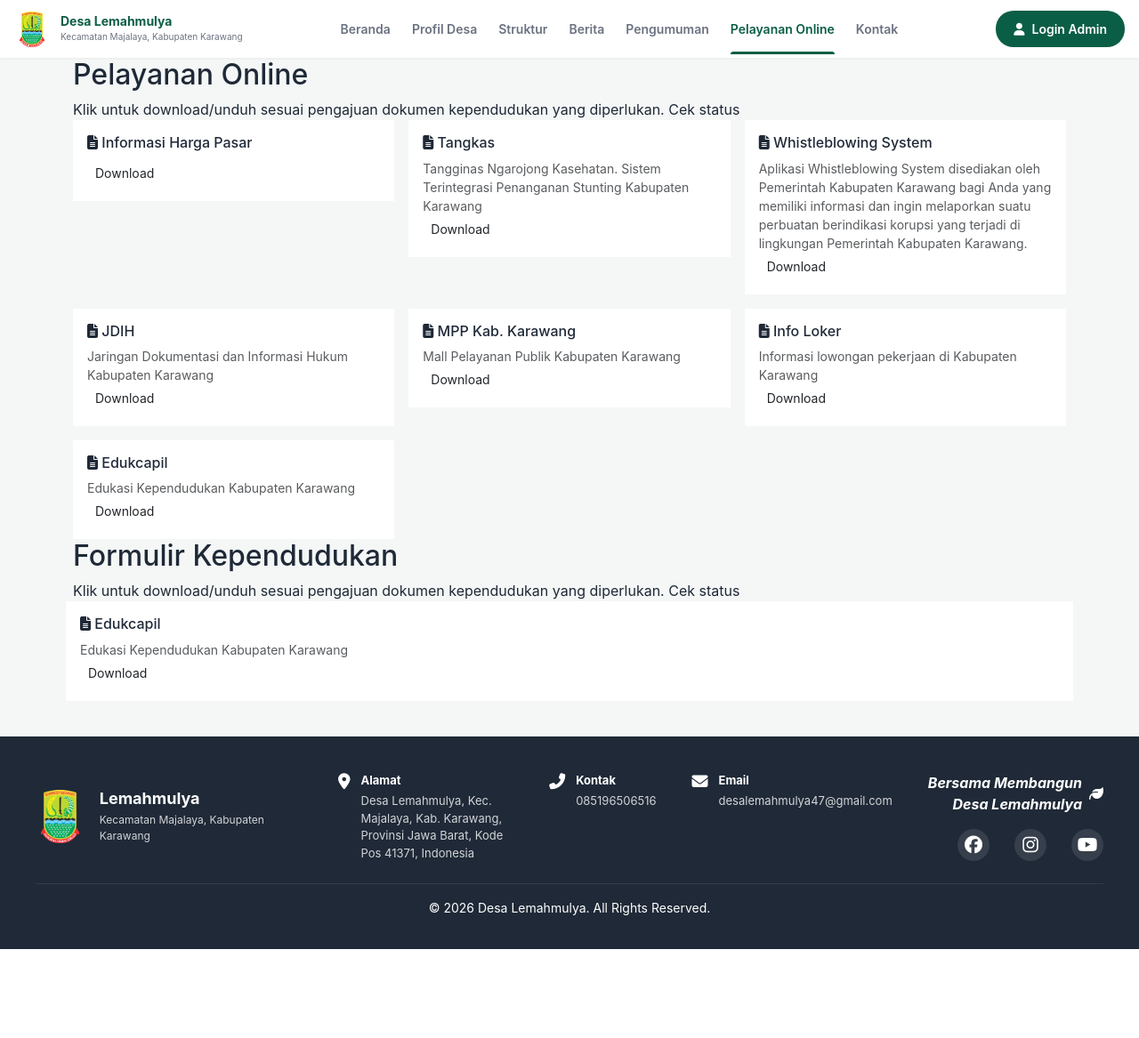
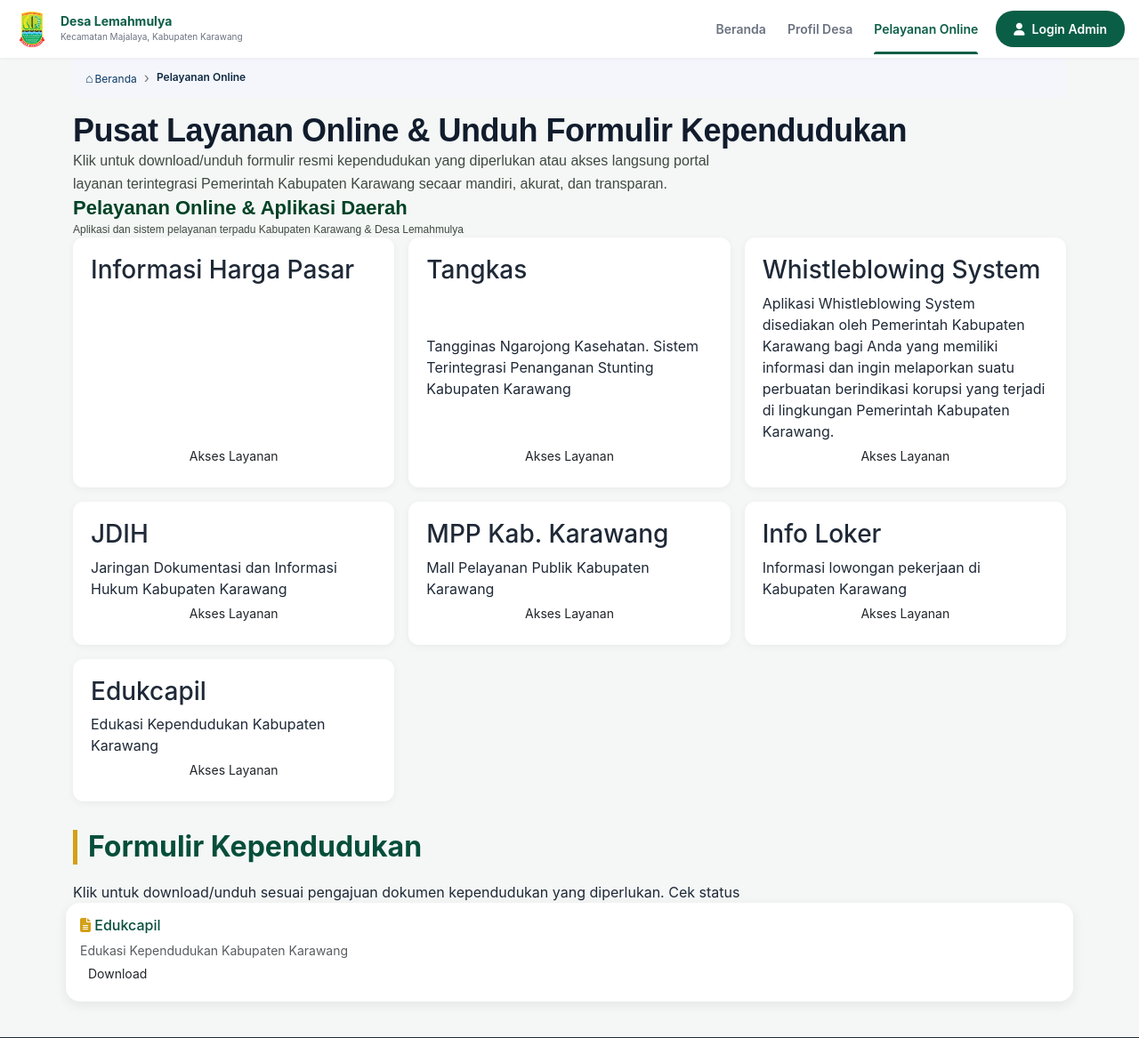
Before and after one commit to desalemahmulya47/website_profil_desa, a PHP site: page /masyarakat/layanan.php in a window 1280 px wide. Shown: the top 1167 px of the page at 89% size. Before the commit the page ends 1067 px from the top, so only its background shows below. Run offline with PHP 8.4, Linux system fonts and the light colour scheme; data comes from the database, SQL or seed files in the repository; data that the repository does not hold is empty.

Commit message:
fix bugs

```diff
--- a/assets/css/global.css
+++ b/assets/css/global.css
@@ -1,10 +1,11 @@
 /* Reset & Base Styles */
 * { margin: 0; padding: 0; box-sizing: border-box; font-family: 'Inter', sans-serif; -webkit-tap-highlight-color: transparent; }
-:root { --primary-color: #0b5e46; --primary-light: #e8f5e9; --text-dark: #1f2937; --text-muted: #6b7280; --border-color: #f3f4f6; --bg-color: #f4f7f6; --white: #ffffff; }
+:root { --primary-color: #0b5e46; --primary-light: #e8f5e9; --text-dark: #1f2937; --text-muted: #6b7280; --border-color: #f3f4f6; --bg-color: #f4f7f6; --white: #ffffff; --h:#064e3b; --e:#059669; --g:#d4a017; }
 html { height: 100%; }
 body { background-color: var(--bg-color); color: var(--text-dark); padding-bottom: 70px; min-height:100vh; }
 a { text-decoration: none; color: inherit; }
 p { margin: 0; }
+.judul{color:var(--h);font-weight:700;border-left:5px solid var(--g);padding-left:12px;margin:2rem 0 1.2rem}
 
 /* Utility Classes */
 .desktop-only { display: none !important; }
@@ -51,6 +52,9 @@ p { margin: 0; }
 .sidebar-footer { padding: 24px; padding-bottom: 40px; }
 .btn-whatsapp { width: 100%; padding: 14px; background-color: #25D366; color: var(--white); border: none; border-radius: 25px; font-size: 15px; font-weight: 600; display: flex; justify-content: center; align-items: center; gap: 10px; cursor: pointer; }
 
+.desktop-nav { margin-left: auto; }
+.desktop-only-flex { display: flex !important; }
+
 /* --- Desktop Styles --- */
 @media (min-width: 992px) {
     .mobile-only { display: none !important; }
@@ -66,7 +70,7 @@ p { margin: 0; }
     .desktop-nav a { font-size: 14px; font-weight: 600; color: var(--text-muted); transition: color 0.2s; position: relative; }
     .desktop-nav a:hover, .desktop-nav a.active { color: var(--primary-color); }
     .desktop-nav a.active::after { content: ''; position: absolute; bottom: -18px; left: 0; width: 100%; height: 3px; background-color: var(--primary-color); border-radius: 3px 3px 0 0; }
-    .header-right { align-items: center; gap: 16px; }
+    .header-right { align-items: center; gap: 16px; margin-left: 20px; }
     .btn-icon { background: var(--bg-color); border: none; width: 40px; height: 40px; border-radius: 50%; display: flex; align-items: center; justify-content: center; color: var(--text-dark); cursor: pointer; }
     .btn-login { background-color: var(--primary-color); color: var(--white); border: none; padding: 10px 20px; border-radius: 20px; font-size: 14px; font-weight: 600; display: flex; align-items: center; gap: 8px; cursor: pointer; }
 
--- a/assets/css/index.css
+++ b/assets/css/index.css
@@ -54,6 +54,10 @@
 .ann-date { font-size: 10px; color: var(--text-muted); margin-bottom: 4px; display: block; }
 .ann-content h5 { font-size: 13px; font-weight: 600; color: var(--primary-color); line-height: 1.4; }
 
+/* Pengaduan */
+.fab-aduan{position:fixed;right:20px;bottom:80px;z-index:99;background:var(--e);color:#fff;padding:.7rem 1.2rem;border-radius:14px;text-decoration:none;box-shadow:0 4px 14px rgba(0,0,0,.3)}
+.fab-aduan:hover{background:var(--h);color:#fff}
+
 /* --- Desktop Overrides --- */
 @media (min-width: 992px) {
     /* Hero Desktop */
--- /dev/null
+++ b/assets/css/layanan.css
@@ -0,0 +1,109 @@
+.breadcrumb {
+    display: flex;
+    align-items: center;
+    gap: 8px;
+    padding: 10px 14px;
+    background: #f5f6fb;
+
+    font-family: Arial, sans-serif;
+    font-size: 12px;
+    color: #0d3b66;
+}
+
+.breadcrumb a {
+    color: #0d3b66;
+    text-decoration: none;
+}
+
+.breadcrumb a:hover {
+    color: #006e2d;
+}
+
+.separator {
+    color: #7a7a7a;
+    font-size: 16px;
+}
+
+.current {
+    color: #102a43;
+    font-weight: 600;
+}
+
+.home-icon {
+    font-size: 14px;
+    margin-right: 2px;
+}
+
+/* Judul */
+.service-title {
+    margin: 0;
+    color: #111c2d;
+    font-family: Arial, sans-serif;
+    font-size: 36px;
+    font-weight: 700;
+    line-height: 1.2;
+    letter-spacing: -0.5px;
+}
+
+/* Deskripsi */
+.service-description {
+    margin: 0;
+    max-width: 750px;
+    color: #404941;
+    font-family: Arial, sans-serif;
+    font-size: 16px;
+    font-weight: 400;
+    line-height: 1.6;
+}
+
+/* MOBILE */
+#app-service-grid {
+    display: grid;
+    grid-template-columns: 1fr;
+    gap: 16px;
+}
+
+.service-card {
+    background: #fff;
+    padding: 20px;
+    border-radius: 12px;
+    box-shadow: 0 2px 8px rgba(0, 0, 0, 0.05);
+
+    display: flex;
+    flex-direction: column;
+    justify-content: space-between;
+
+    transition: 0.2s ease;
+}
+
+.service-card:hover {
+    box-shadow: 0 5px 15px rgba(0, 0, 0, 0.1);
+}
+
+.section-title {
+    margin: 0;
+    color: #004225;
+    font-family: "Plus Jakarta Sans", Arial, sans-serif;
+    font-size: 18px;
+    font-weight: 700;
+    line-height: 26px;
+}
+
+.section-description {
+    margin: 0;
+    color: #404941;
+    font-family: "Plus Jakarta Sans", Arial, sans-serif;
+    font-size: 12px;
+    line-height: 18px;
+}
+
+/* DESKTOP */
+@media (min-width: 769px) {
+    #app-service-grid {
+        grid-template-columns: repeat(3, 1fr);
+    }
+    .section-title {
+        font-size: 22px;
+        line-height: 30px;
+    }
+}
--- a/assets/css/profil.css
+++ b/assets/css/profil.css
@@ -1,3 +1,5 @@
+.img-sejarah { border-radius: 20px; margin-top: 20px; }
+
 /* --- Hero Profil --- */
 .hero-profil { position: relative; height: 180px; overflow: hidden; background-color: var(--primary-color); }
 .hero-bg { position: absolute; top: 0; left: 0; width: 100%; height: 100%; z-index: -1; }
--- a/assets/css/style.css
+++ b/assets/css/style.css
@@ -16,7 +16,8 @@ body{background:#f8faf9;font-family:'Segoe UI',sans-serif}
 .side small{color:var(--g);padding:.5rem 1rem;display:block;margin-top:.5rem}
 @media print{.noprint{display:none!important}}
 .hero-img{height:78vh;object-fit:cover;background:#064e3b}.carousel-control-prev-icon,.carousel-control-next-icon{filter:drop-shadow(0 0 4px #000)}
-.fab-aduan{position:fixed;right:20px;bottom:80px;z-index:99;background:var(--e);color:#fff;padding:.7rem 1.2rem;border-radius:14px;text-decoration:none;box-shadow:0 4px 14px rgba(0,0,0,.3)}.fab-aduan:hover{background:var(--h);color:#fff}
+.fab-aduan{position:fixed;right:20px;bottom:80px;z-index:99;background:var(--e);color:#fff;padding:.7rem 1.2rem;border-radius:14px;text-decoration:none;box-shadow:0 4px 14px rgba(0,0,0,.3)}
+.fab-aduan:hover{background:var(--h);color:#fff}
 @media(max-width:768px){.hero-img{height:38vh}}
 @media (min-width: 992px) {
     .fab-aduan { bottom:50px; }
--- a/database/database.sql
+++ b/database/database.sql
@@ -21,7 +21,7 @@ CREATE TABLE pengaturan(k VARCHAR(50) PRIMARY KEY,v TEXT);
 CREATE TABLE log_aktivitas(id INT AUTO_INCREMENT PRIMARY KEY,user_id INT,aktivitas VARCHAR(100),waktu DATETIME DEFAULT CURRENT_TIMESTAMP);
 INSERT INTO roles(nama)VALUES('super_admin'),('admin_desa'),('kepala_desa'),('masyarakat');
 INSERT INTO users(nama,username,password,role_id)VALUES('Super Admin','admin','$6$OAhWEanLCackhTuJ$CQqMiTPJ3/rRK7jhSNcrLwtvDPWZtmvgPpWDUB8vPB3SP6dO8bhNCgw1lSt4.HKRKuLEn16VTOb5ZGIAQg4.k1',1),('Petugas Desa','petugas','$6$OAhWEanLCackhTuJ$CQqMiTPJ3/rRK7jhSNcrLwtvDPWZtmvgPpWDUB8vPB3SP6dO8bhNCgw1lSt4.HKRKuLEn16VTOb5ZGIAQg4.k1',2),('Kepala Desa','kades','$6$OAhWEanLCackhTuJ$CQqMiTPJ3/rRK7jhSNcrLwtvDPWZtmvgPpWDUB8vPB3SP6dO8bhNCgw1lSt4.HKRKuLEn16VTOb5ZGIAQg4.k1',3);
-INSERT INTO pengaturan VALUES('nama_desa','Lemahmulya'),('kecamatan','Majalaya'),('kabupaten','Karawang'),('provinsi','Jawa Barat'),('alamat','Desa Lemahmulya, Kec. Majalaya, Kab. Karawang, Provinsi Jawa Barat, Kode Pos 41371, Indonesia'),('telepon','085196506516'),('email','desalemahmulya47@gmail.com'),('maps','https://www.google.com/maps?q=Majalaya+Karawang&output=embed'),('facebook','https://web.facebook.com/groups/1191910710935259'),('instagram','https://www.instagram.com/lemahmulya_karawang/'),('youtube','https://youtube.com'),('stat_penduduk','11989'),('stat_kk','4137'),('stat_lk','6059'),('stat_pr','5930'),('stat_dusun','5'),('stat_rt','25'),('stat_rw','9');
+INSERT INTO pengaturan VALUES('nama_desa','Lemahmulya'),('kecamatan','Majalaya'),('kabupaten','Karawang'),('provinsi','Jawa Barat'),('alamat','Desa Lemahmulya, Kec. Majalaya, Kab. Karawang, Provinsi Jawa Barat, Kode Pos 41371, Indonesia'),('telepon','085196506516'),('email','desalemahmulya47@gmail.com'),('maps','https://www.google.com/maps?q=Majalaya+Karawang&output=embed'),('facebook','https://web.facebook.com/groups/1191910710935259'),('instagram','https://www.instagram.com/lemahmulya_karawang/'),('youtube','https://youtube.com'),('stat_penduduk','11989'),('stat_kk','4137'),('stat_lk','6059'),('stat_pr','5930'),('stat_dusun','5'),('stat_rt','34'),('stat_rw','9');
 INSERT INTO profil_desa(sejarah,visi,misi,geografis,batas,demografi)VALUES(
     'Pada awalnya Desa Lemahmulya merupakan suatu kampung yang bernama Kampung Gokgik atau Dusun Karangmulya yang merupakan bagian dari pemerintahan Desa Bengle Kecamatan Klari.
 
--- a/includes/header.php
+++ b/includes/header.php
@@ -8,7 +8,7 @@
 
         <link href="https://cdn.jsdelivr.net/npm/bootstrap@5.3.3/dist/css/bootstrap.min.css" rel="stylesheet">
         <link href="https://cdnjs.cloudflare.com/ajax/libs/font-awesome/6.5.1/css/all.min.css" rel="stylesheet">
-        <!-- <link href="<?=$root?>assets/css/style.css" rel="stylesheet"> -->
+        <link href="<?=$root?>assets/css/style.css" rel="stylesheet">
         <link href="<?=$root?>assets/css/global.css" rel="stylesheet">
         <link href="<?=$root?>assets/css/navbar.css" rel="stylesheet">
         <link href="<?=$root?>assets/css/<?=$file?>.css" rel="stylesheet">
--- a/includes/navbar.php
+++ b/includes/navbar.php
@@ -21,16 +21,11 @@ $page = $page ?? '';
     <nav class="desktop-nav desktop-only-flex">
         <a href="<?=$root?>index.php" class=<?= $page == 'beranda' ? 'active' : '' ?>>Beranda</a>
         <a href="<?=$root?>profil.php" class=<?= $page == 'profil' ? 'active' : '' ?>>Profil Desa</a>
-        <a href="<?=$root?>struktur.php" class=<?= $page == 'struktur' ? 'active' : '' ?>>Struktur</a>
-        <a href="<?=$root?>berita.php" class=<?= $page == 'berita' ? 'active' : '' ?>>Berita</a>
-        <a href="<?=$root?>pengumuman.php" class=<?= $page == 'pengumuman' ? 'active' : '' ?>>Pengumuman</a>
         <a href="<?=$root?>masyarakat/layanan.php" class=<?= $page == 'layanan' ? 'active' : '' ?>>Pelayanan Online</a>
-        <a href="<?=$root?>kontak.php" class=<?= $page == 'kontak' ? 'active' : '' ?>>Kontak</a>
     </nav>
 
     <div class="header-right desktop-only-flex">
-        <!-- <button class="btn-icon"><i class="fas fa-search"></i></button> -->
-         <a href="<?=$root?>login.php">
+        <a href="<?=$root?>login.php">
         <button class="btn-login"><i class="fas fa-user"></i> Login Admin</button>
         </a>
     </div>
@@ -66,6 +61,10 @@ $page = $page ?? '';
         <a href="<?=$root?>profil.php" class="sidebar-item">
             <i class="fas fa-user"></i>
             <span>Profil Desa</span>
+        </a>
+        <a href="<?=$root?>data-desa.php" class="sidebar-item">
+            <i class="fas fa-user"></i>
+            <span>Data Desa</span>
         </a>
         <a href="<?=$root?>struktur.php" class="sidebar-item">
             <i class="fas fa-users"></i>
@@ -113,7 +112,7 @@ $page = $page ?? '';
     </a>
     <a href="<?=$root?>berita.php" class="nav-item">
         <i class="fas fa-newspaper"></i>
-        <span>Berita</span>
+        <span>Layanan</span>
     </a>
     <a href="<?=$root?>menu.php" class="nav-item" id="bottomMenuBtn">
         <i class="fas fa-bars"></i>
--- a/masyarakat/layanan.php
+++ b/masyarakat/layanan.php
@@ -2,26 +2,34 @@
 $root='../';
 $title='Layanan';
 $page="layanan";
+$file="layanan";
 include '../includes/header.php';
 ?>
 
-<div class="container">
-    <h2 class="judul">Pelayanan Online</h2>
-    <p>Klik untuk download/unduh sesuai pengajuan dokumen kependudukan yang diperlukan. <a href="cek-status.php">Cek status</a></p>
-    <div class="row g-3">
-        <?php foreach(rows('SELECT * FROM layanan') as $l):?>
-            <div class="col-md-4">
-                <div class="card-desa bg-white p-3">
-                    <h6 class="text-hijau">
-                    <i class="fa fa-file-lines text-gold"></i>
-                    <?=e($l['nama'])?></h6>
-                    <p class="small text-muted"><?=e($l['deskripsi'])?></p>
-                    <a href="<?=e($l['link'])?>" class="btn btn-outline-hijau btn-sm" target="_blank">Download</a>
-                </div>
-            </div>
-        <?php endforeach;?>
+<main class="container">
+    <div class="breadcrumb">
+        <a href="<?=$root?>index.php"><span class="home-icon">⌂</span>Beranda</a>
+        <span class="separator">›</span>
+        <span class="current">Pelayanan Online</span>
     </div>
-</div>
+
+    <h2 class="service-title">Pusat Layanan Online &amp; Unduh Formulir Kependudukan</h2>
+    <p class="service-description">Klik untuk download/unduh formulir resmi kependudukan yang diperlukan atau akses langsung portal layanan terintegrasi Pemerintah Kabupaten Karawang secaar mandiri, akurat, dan transparan.</p>
+
+    <div>
+        <h2 class="section-title">Pelayanan Online &amp; Aplikasi Daerah</h2>
+        <p class="section-description">Aplikasi dan sistem pelayanan terpadu Kabupaten Karawang &amp; Desa Lemahmulya</p>
+        <div id="app-service-grid">
+            <?php foreach(rows('SELECT * FROM layanan') as $l):?>
+                <article class="service-card">
+                    <h3 class="service-card-title"><?=e($l['nama'])?></h3>
+                    <p class="service-card-description"><?=e($l['deskripsi'])?></p>
+                    <a href="<?=e($l['link'])?>" class="btn btn-outline-hijau btn-sm" target="_blank">Akses Layanan</a>
+                </article>
+            <?php endforeach;?>
+        </div>
+    </div>
+</main>
 
 <div class="container">
     <h2 class="judul">Formulir Kependudukan</h2>
--- a/profil.php
+++ b/profil.php
@@ -20,9 +20,8 @@ $bagian = $_GET['bagian'] ?? 'sejarah';
     <main class="content-center">
         <section class="content-section">
             <h2 class="judul">Profil Desa <?= s('nama_desa') ?></h2>
+
             <?php
-            $bagian = $_GET['bagian'] ?? 'sejarah';
-
             $sections = [
                 'sejarah'   => 'Sejarah Desa',
                 'visi-misi' => 'Visi & Misi',
```
Also changed, not shown: berita.php (+15 -2 lines), data-desa.php (+29 -3 lines), includes/sidebar_desktop.php (+6 -2 lines), index.php (+30 -59 lines), pengumuman.php (+32 -10 lines), profil/geografi.php (+12 -9 lines), profil/sejarah.php (+13 -10 lines), profil/visi-misi.php (+12 -7 lines), assets/uploads/kantor.jpeg (added), assets/uploads/logo.jpg (deleted).
